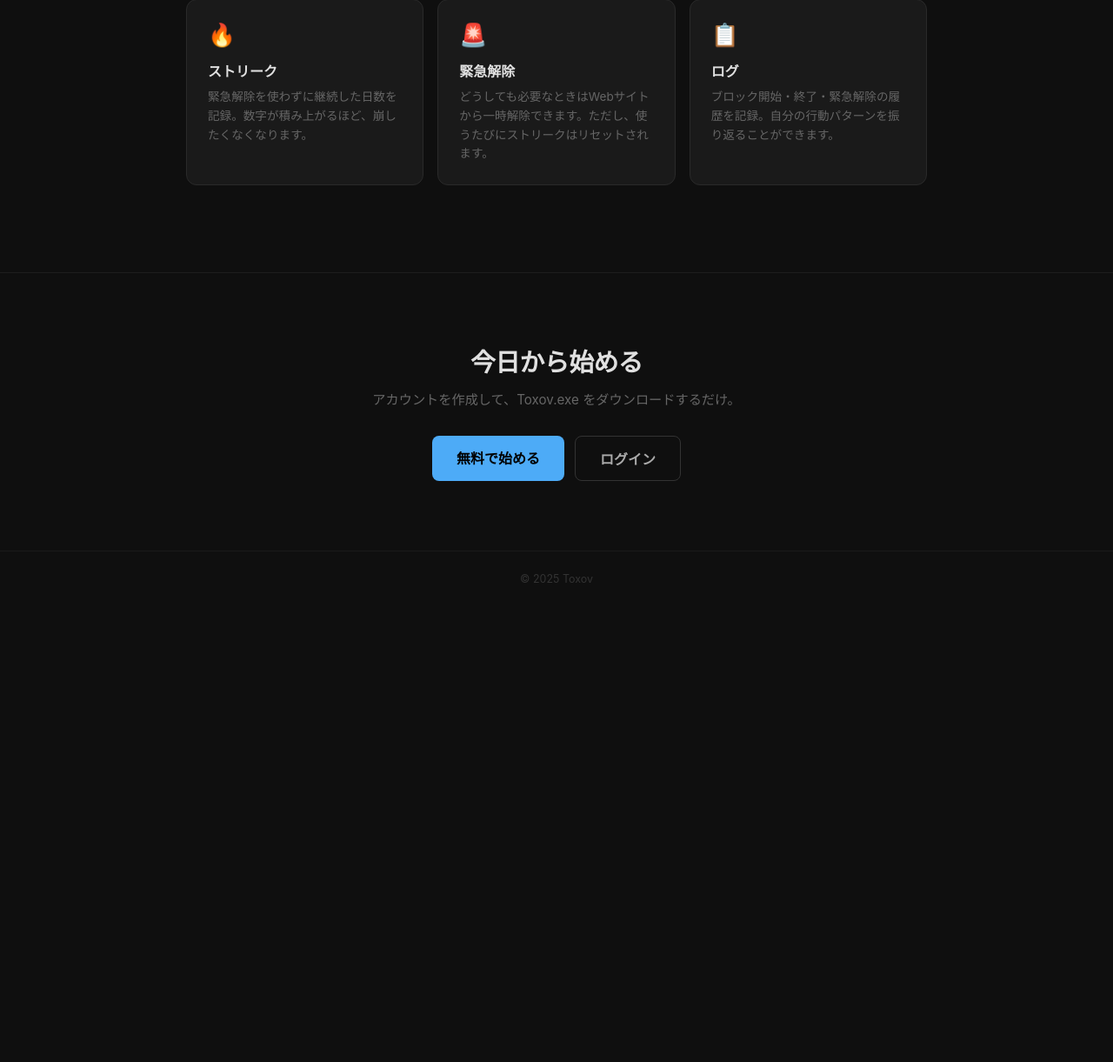
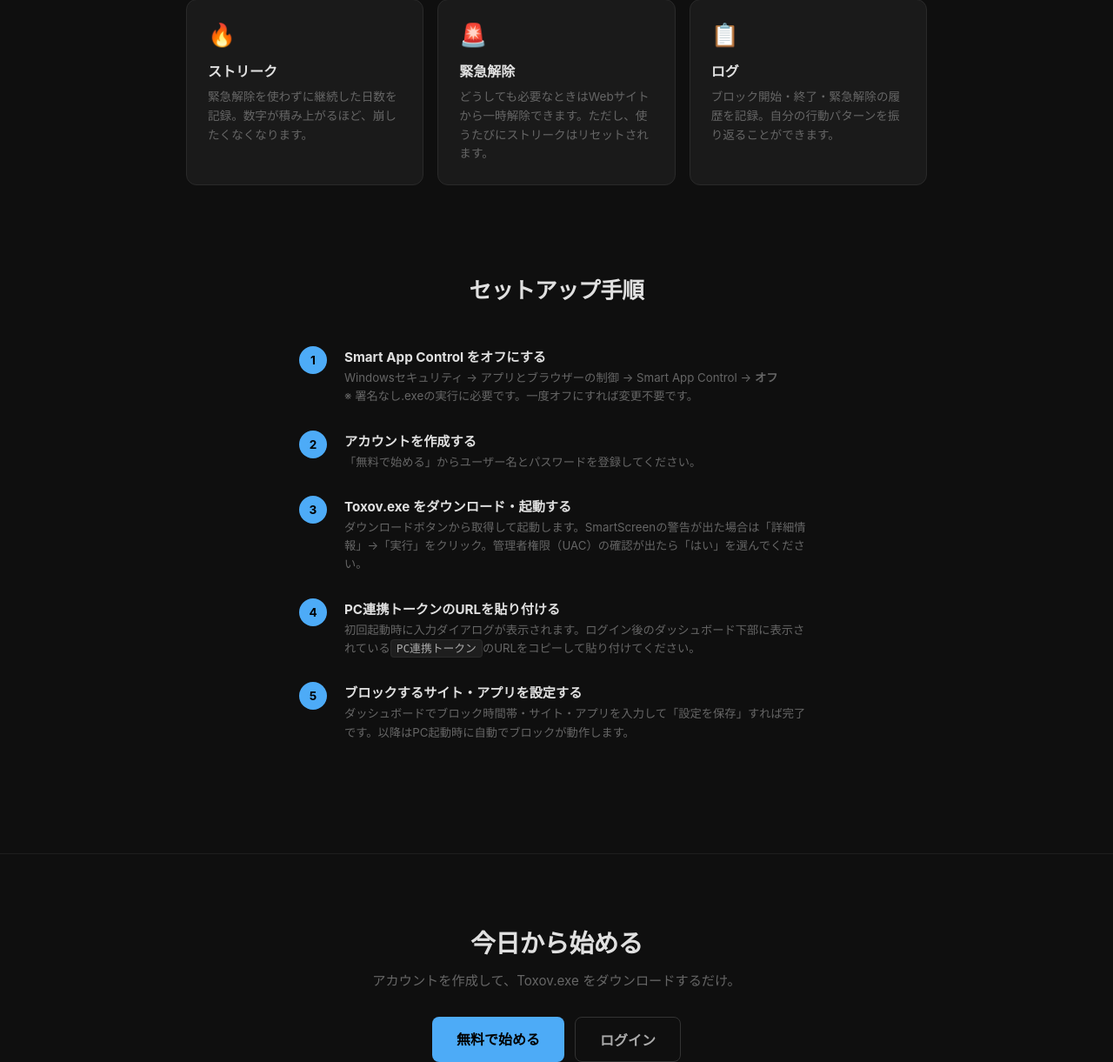
Before and after one commit to nukosi/Toxov, a Flask app: page / in a window 1280 px wide. Shown: the part 1238-2459 px from the top of the page at 87% size. Before the commit the page ends 1908 px from the top, so only its background shows below. Run offline with Flask 3, Linux system fonts and the light colour scheme.

Commit message:
add setup guide section to landing page

```diff
--- a/templates/landing.html
+++ b/templates/landing.html
@@ -155,6 +155,62 @@
       line-height: 1.6;
     }
 
+    /* セットアップガイド */
+    .setup {
+      max-width: 640px;
+      margin: 0 auto;
+      padding: 0 24px 100px;
+    }
+
+    .setup h2 {
+      text-align: center;
+      font-size: 1.6rem;
+      font-weight: 700;
+      letter-spacing: -0.5px;
+      margin-bottom: 48px;
+    }
+
+    .step {
+      display: flex;
+      gap: 20px;
+      margin-bottom: 28px;
+    }
+
+    .step-num {
+      flex-shrink: 0;
+      width: 32px;
+      height: 32px;
+      border-radius: 50%;
+      background: #4dabf7;
+      color: #000;
+      font-size: 0.85rem;
+      font-weight: 700;
+      display: flex;
+      align-items: center;
+      justify-content: center;
+    }
+
+    .step-body h3 {
+      font-size: 0.95rem;
+      font-weight: 700;
+      margin-bottom: 4px;
+    }
+
+    .step-body p {
+      font-size: 0.83rem;
+      color: #666;
+      line-height: 1.6;
+    }
+
+    .step-body code {
+      background: #1e1e1e;
+      border: 1px solid #2a2a2a;
+      border-radius: 4px;
+      padding: 2px 6px;
+      font-size: 0.8rem;
+      color: #aaa;
+    }
+
     /* CTAセクション */
     .cta {
       text-align: center;
@@ -257,6 +313,51 @@
     </div>
   </section>
 
+  <section class="setup">
+    <h2>セットアップ手順</h2>
+
+    <div class="step">
+      <div class="step-num">1</div>
+      <div class="step-body">
+        <h3>Smart App Control をオフにする</h3>
+        <p>Windowsセキュリティ → アプリとブラウザーの制御 → Smart App Control → <strong>オフ</strong><br>
+        ※ 署名なし.exeの実行に必要です。一度オフにすれば変更不要です。</p>
+      </div>
+    </div>
+
+    <div class="step">
+      <div class="step-num">2</div>
+      <div class="step-body">
+        <h3>アカウントを作成する</h3>
+        <p>「無料で始める」からユーザー名とパスワードを登録してください。</p>
+      </div>
+    </div>
+
+    <div class="step">
+      <div class="step-num">3</div>
+      <div class="step-body">
+        <h3>Toxov.exe をダウンロード・起動する</h3>
+        <p>ダウンロードボタンから取得して起動します。SmartScreenの警告が出た場合は「詳細情報」→「実行」をクリック。管理者権限（UAC）の確認が出たら「はい」を選んでください。</p>
+      </div>
+    </div>
+
+    <div class="step">
+      <div class="step-num">4</div>
+      <div class="step-body">
+        <h3>PC連携トークンのURLを貼り付ける</h3>
+        <p>初回起動時に入力ダイアログが表示されます。ログイン後のダッシュボード下部に表示されている<code>PC連携トークン</code>のURLをコピーして貼り付けてください。</p>
+      </div>
+    </div>
+
+    <div class="step">
+      <div class="step-num">5</div>
+      <div class="step-body">
+        <h3>ブロックするサイト・アプリを設定する</h3>
+        <p>ダッシュボードでブロック時間帯・サイト・アプリを入力して「設定を保存」すれば完了です。以降はPC起動時に自動でブロックが動作します。</p>
+      </div>
+    </div>
+  </section>
+
   <section class="cta">
     <h2>今日から始める</h2>
     <p>アカウントを作成して、Toxov.exe をダウンロードするだけ。</p>
```
